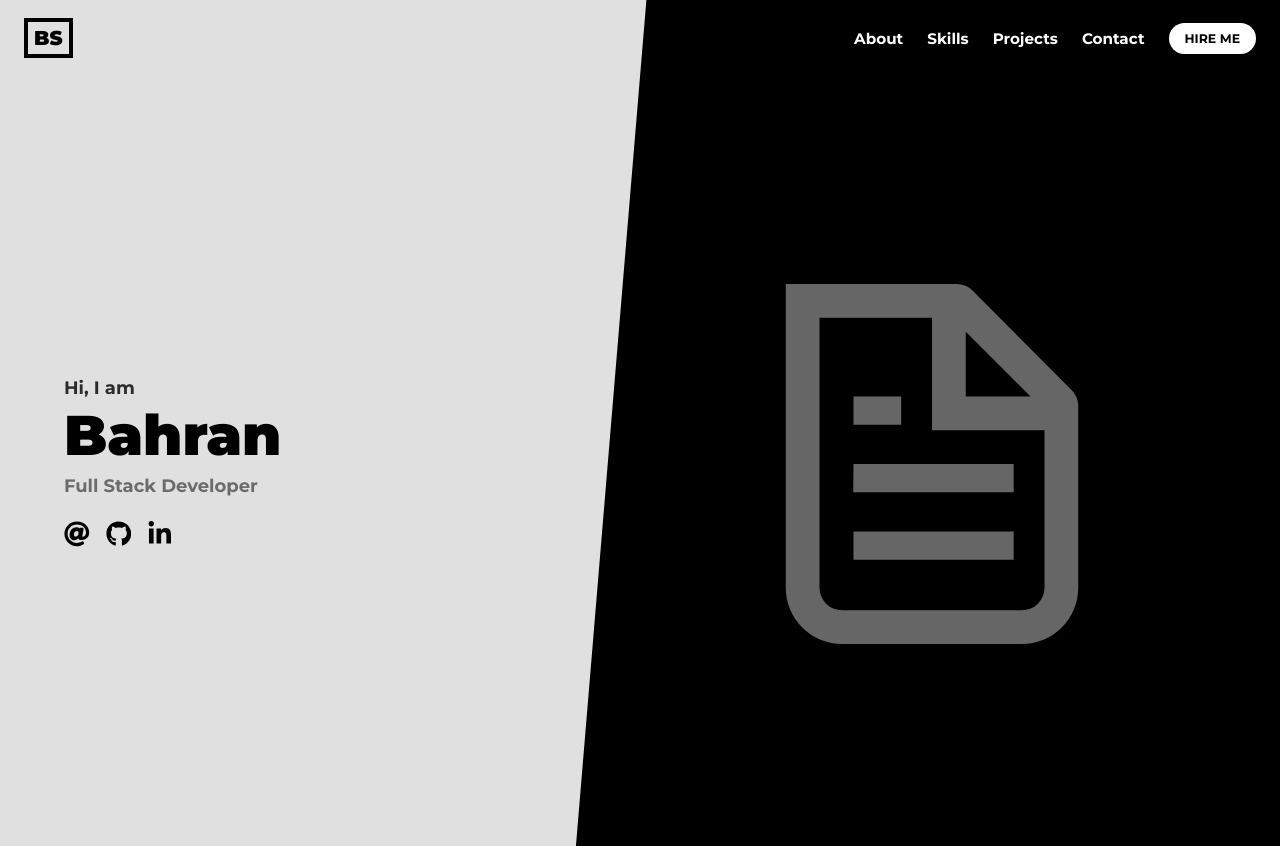
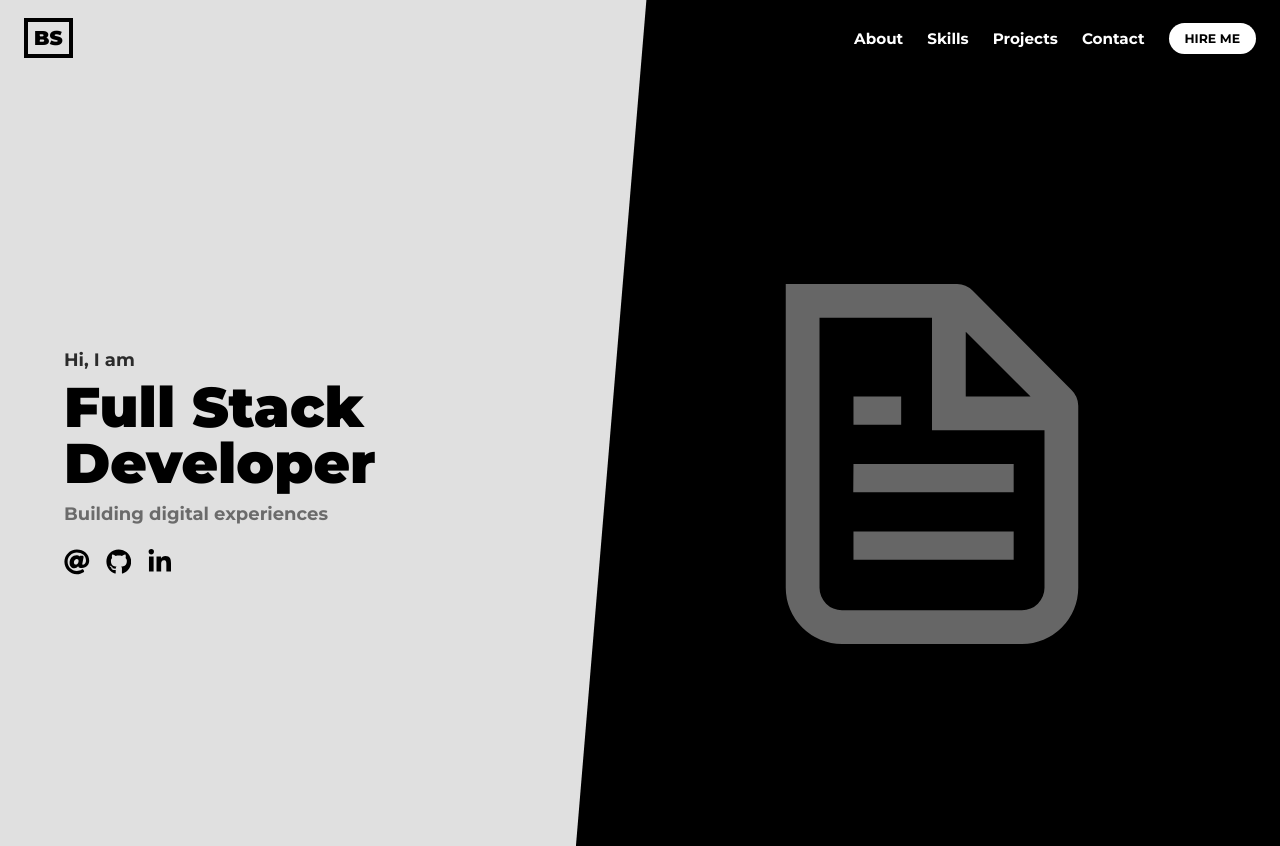
Before and after one commit to Bah-ios/Bahran-s-Portfolio, a Next.js app in the folder my_portfolio/: page / in a window 1280 px wide. Shown: the top 846 px of the page. Built offline with nearby package versions, Linux system fonts and the light colour scheme; no server answers.

Commit message:
typing animation for the name

```diff
--- a/my_portfolio/app/page.tsx
+++ b/my_portfolio/app/page.tsx
@@ -1,8 +1,16 @@
+"use client";
 import Image from 'next/image';
 import { FaGithub, FaLinkedinIn, FaAt } from 'react-icons/fa';
 import Navbar from '@/components/Navbar';
 
 import styles from './page.module.css';
+import {motion} from "framer-motion";
+import dynamic from 'next/dynamic';
+
+// Dynamic import to avoid SSR issues
+const Typewriter = dynamic(() => import('typewriter-effect'), {
+  ssr: false,
+});
 
 
 // Component Imports
@@ -14,7 +22,7 @@ import Footer from '@/components/Footer';
 
 
 
-export default async function Home() {
+export default function Home() {
 
 
   return (
@@ -57,8 +65,36 @@ export default async function Home() {
       <div className={styles.hero}>
         <div className={styles.heroLeft}>
           <p className={styles.lead}>Hi, I am</p>
-          <h1 className={styles.title}>Bahran</h1>
-          <p className={styles.sub}>Full Stack Developer</p>
+          {/*<h1 className={styles.title}>Bahran</h1>*/}
+          <motion.h1
+            className={styles.title}
+            initial={{ opacity: 0, y: 50 }}
+            animate={{ opacity: 1, y: 0 }}
+            transition={{ duration: 0.8, delay: 0.5 }}
+          >
+            <Typewriter
+              options={{
+                strings: ['Bahran', 'Full Stack Developer', 'Problem Solver'],
+                autoStart: true,
+                loop: true,
+                delay: 100,
+                deleteSpeed: 50,
+              }}
+            />
+          </motion.h1>
+
+          {/* <p className={styles.sub}>Full Stack Developer</p> */}
+          {/* changed the static name to a typing animation*/}
+          <motion.p
+            className={styles.sub}
+            initial={{ opacity: 0, y: 20 }}
+            animate={{ opacity: 1, y: 0 }}
+            transition={{ duration: 0.8, delay: 0.3 }}
+          >
+            Building digital experiences
+          </motion.p>
+
+
           <div className={styles.socialIcons}>
             <a href="mailto:bahfeb69@gmail.com" target="_blank" rel="noopener noreferrer">
               <FaAt className={styles.socialIcon}/>
```
